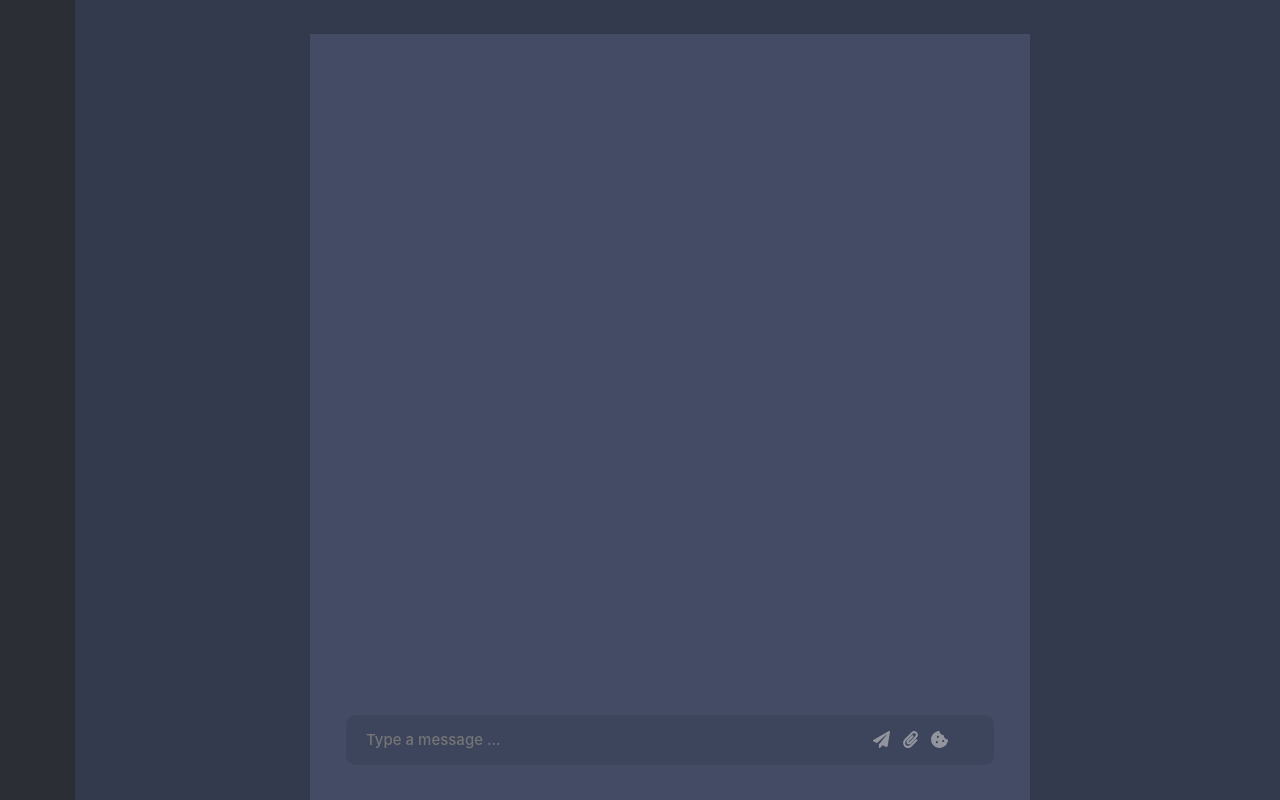
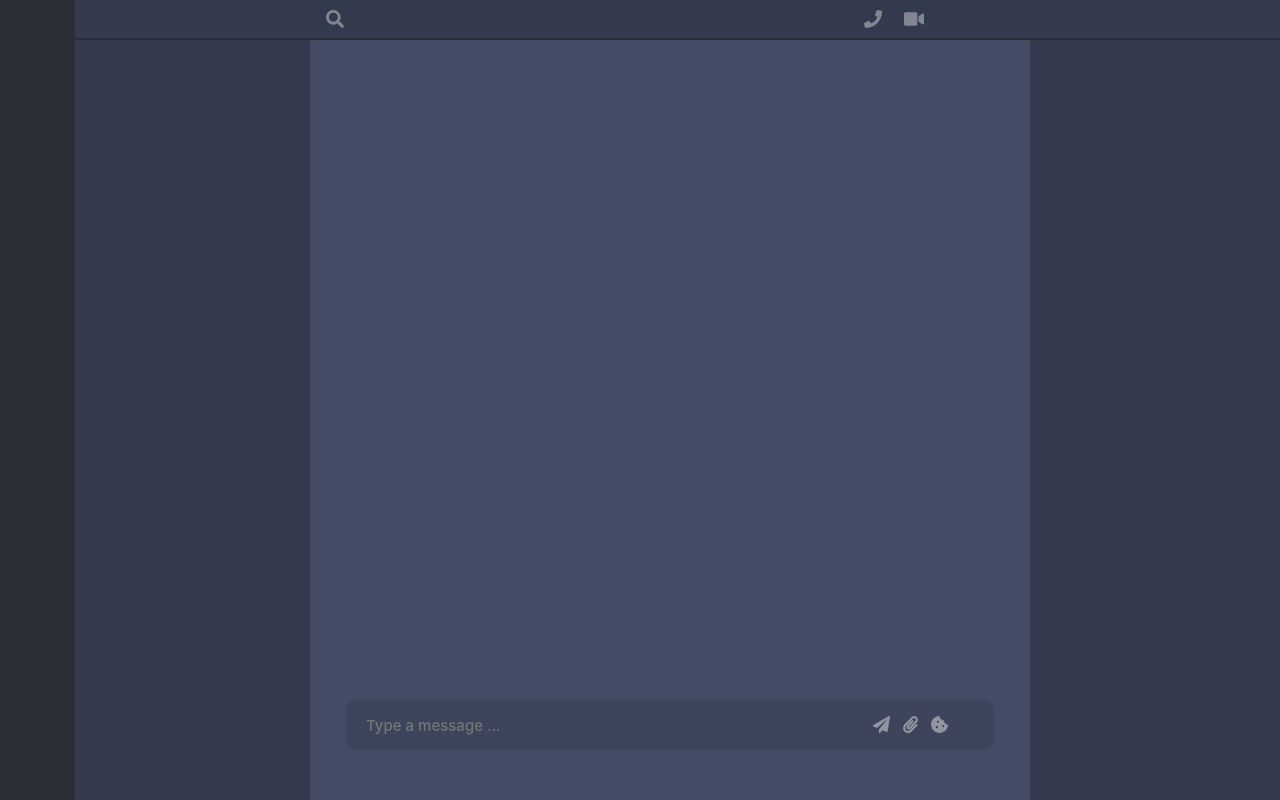
Before and after one commit to JaydenElliott/Hermes-ui, a React (Create React App) app: page / in a window 1280 px wide. Built offline with nearby package versions, Linux system fonts and the light colour scheme.

Commit message:
BUILD: top bar call buttons. Top bar search button functionality.

```diff
--- a/src/components/chat-bar/chatBar.js
+++ b/src/components/chat-bar/chatBar.js
@@ -1,5 +1,5 @@
 // External Components
-import React from "react";
+import React, { useState } from "react";
 
 // Styling
 import "./chatBar.scss";
@@ -9,19 +9,75 @@ import { FontAwesomeIcon } from "@fortawesome/react-fontawesome";
 import { faPaperPlane } from "@fortawesome/free-solid-svg-icons";
 import { faPaperclip } from "@fortawesome/free-solid-svg-icons";
 import { faCookieBite } from "@fortawesome/free-solid-svg-icons";
+import { faPhone } from "@fortawesome/free-solid-svg-icons";
+import { faVideo } from "@fortawesome/free-solid-svg-icons";
+import { faSearch } from "@fortawesome/free-solid-svg-icons";
 
 function ChatBar(props) {
   return (
     <div className="chat-bar">
-      <div className="chat-bar-header"></div>
+      <Header />
       <div className="chat-bar-center"></div>
-      <div className="chat-bar-footer">{inputBar()}</div>
+      <InputBar />
     </div>
   );
 }
 
-function inputBar(props) {
+function Header(props) {
+  const [searchOpen, toggleSearchOpen] = useState(false);
+
+  function openCloseSearch() {
+    !searchOpen
+      ? (document.getElementById("chat-bar-header-search").style.width = "60%")
+      : (document.getElementById("chat-bar-header-search").style.width = "0px");
+
+    toggleSearchOpen(!searchOpen);
+  }
+
   return (
+    <div className="chat-bar-header">
+      <button
+        className="chat-bar-header-search-button"
+        onClick={openCloseSearch}
+      >
+        <FontAwesomeIcon
+          icon={faSearch}
+          style={{
+            width: "18px",
+            height: "18px",
+          }}
+        />
+      </button>
+      <div className="chat-bar-header-search" id="chat-bar-header-search">
+        <form>
+          <input placeholder="Search ..." />
+        </form>
+      </div>
+      <button className="chat-bar-header-call">
+        <FontAwesomeIcon
+          icon={faPhone}
+          style={{
+            width: "18px",
+            height: "18px",
+          }}
+        />
+      </button>
+      <button className="chat-bar-header-video">
+        <FontAwesomeIcon
+          icon={faVideo}
+          style={{
+            width: "20px",
+            height: "20px",
+          }}
+        />
+      </button>
+    </div>
+  );
+}
+
+function InputBar(props) {
+  return (
+    <div className="chat-bar-footer">
       <div className="chat-bar-footer-input-container">
         <form>
           <input placeholder="Type a message ..." />
@@ -54,6 +110,7 @@ function inputBar(props) {
           />
         </button>
       </div>
+    </div>
   );
 }
 
--- a/src/components/chat-bar/chatBar.scss
+++ b/src/components/chat-bar/chatBar.scss
@@ -6,19 +6,68 @@
   height: 100%;
   background-color: $grey-lighter;
 
-  &-header {
+  &-center {
+    width: 100%;
+  }
+}
+
+.chat-bar-header {
+  @extend .ra;
   height: $header-height;
   background-color: $grey-light;
   width: 100%;
+  border-bottom: $header-dark 2px solid;
+
+  &-search-button {
+    @extend .button-default;
+    @extend .rja;
+    margin-left: 10px;
+    color: rgba(255, 255, 255, 0.39);
   }
 
-  &-center {
+  &-search {
+    width: 0px;
+    height: 70%;
+    background-color: rgba(103, 107, 116, 0.44);
+    margin-right: auto;
+    margin-left: 20px;
+    border-radius: 5px;
+    transition: 0.4s;
+
+    input,
+    form {
+      width: 100%;
       height: 100%;
-    width: 100%;
+      background-color: transparent;
+      outline: none;
+      border: none;
+      padding-left: 10px;
+      font-size: 15px;
+      color: rgb(198, 198, 198);
+      font-weight: 550;
     }
-  &-footer {
+  }
+
+  &-call {
+    @extend .button-default;
+    @extend .rja;
+    margin-left: auto;
+    margin-right: 10px;
+    color: rgba(255, 255, 255, 0.39);
+  }
+
+  &-video {
+    @extend .button-default;
+    @extend .rja;
+    margin-right: 100px;
+    color: rgba(255, 255, 255, 0.39);
+  }
+}
+
+.chat-bar-footer {
   @extend .rj;
   height: $footer-height;
+  margin-top: auto;
   width: 100%;
   &-input-container {
     @extend .rja;
@@ -58,4 +107,3 @@
     }
   }
 }
-}
--- a/src/components/chat-choice-bar/chatChoiceBar.js
+++ b/src/components/chat-choice-bar/chatChoiceBar.js
@@ -2,7 +2,13 @@ import React from "react";
 import "./chatChoiceBar.scss";
 
 function ChatChoiceBar(props) {
-  return <div className="chat-choice-bar"></div>;
+  return (
+    <div className="chat-choice-bar">
+      <div className="chat-choice-bar-header"></div>
+      <div className="chat-choice-bar-content"></div>
+      <div className="chat-choice-bar-footer"></div>
+    </div>
+  );
 }
 
 export default ChatChoiceBar;
--- a/src/components/chat-choice-bar/chatChoiceBar.scss
+++ b/src/components/chat-choice-bar/chatChoiceBar.scss
@@ -2,4 +2,9 @@
 .chat-choice-bar {
   grid-area: chat-choice-bar;
   background-color: $grey-light;
+
+  &-header {
+    height: $header-height;
+    border-bottom: $header-dark 2px solid;
+  }
 }
--- a/src/components/common/modules.scss
+++ b/src/components/common/modules.scss
@@ -11,6 +11,8 @@ Colour Theme
 $grey-dark: rgb(43, 47, 53);
 $grey-light: rgb(51, 58, 77);
 $grey-lighter: rgb(67, 75, 101);
+
+$header-dark: rgb(43, 47, 52);
 
 /*
 
--- a/src/components/status-bar/statusBar.js
+++ b/src/components/status-bar/statusBar.js
@@ -2,7 +2,13 @@ import React from "react";
 import "./statusBar.scss";
 
 function StatusBar(props) {
-  return <div className="status-bar"></div>;
+  return (
+    <div className="status-bar">
+      <div className="status-bar-header"></div>
+      <div className="status-bar-content"></div>
+      <div className="status-bar-footer"></div>
+    </div>
+  );
 }
 
 export default StatusBar;
--- a/src/components/status-bar/statusBar.scss
+++ b/src/components/status-bar/statusBar.scss
@@ -3,4 +3,9 @@
 .status-bar {
   grid-area: status-bar;
   background-color: $grey-light;
+
+  &-header {
+    height: $header-height;
+    border-bottom: $header-dark 2px solid;
+  }
 }
```
Lines whose indentation alone changed are shown as unchanged.
